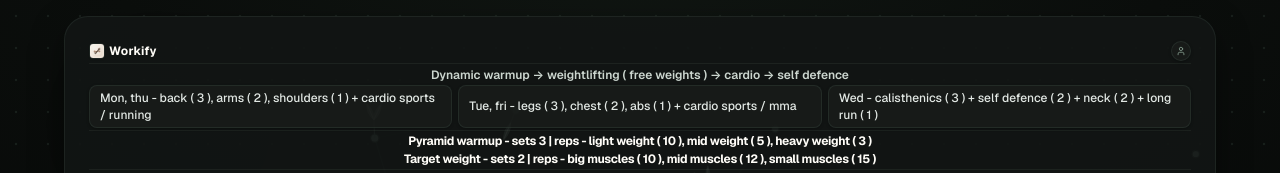
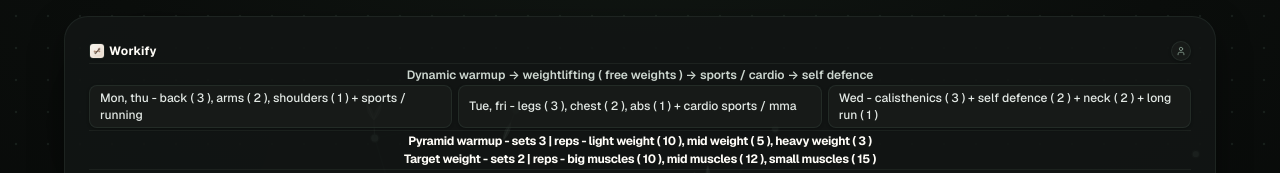
Before and after one commit to AbhinavXDayal/Workify, a React (Vite) app: page / in a window 1280 px wide. Shown: the top 173 px of the page. Built offline with nearby package versions, Linux system fonts and the light colour scheme; no server answers.

Commit message:
Update overview and Mon/Thu header text

```diff
--- a/src/constants/workoutConfig.ts
+++ b/src/constants/workoutConfig.ts
@@ -2,9 +2,9 @@ import type { DayWorkoutConfig, WorkoutDay } from '../types/workout';
 
 export const SPLIT_HEADER_TEXT = {
   title: 'Workify',
-  overview: 'Dynamic warmup → weightlifting ( free weights ) → cardio → self defence',
+  overview: 'Dynamic warmup → weightlifting ( free weights ) → sports / cardio → self defence',
   days: [
-    'Mon, thu - back ( 3 ), arms ( 2 ), shoulders ( 1 ) + cardio sports / running',
+    'Mon, thu - back ( 3 ), arms ( 2 ), shoulders ( 1 ) + sports / running',
     'Tue, fri - legs ( 3 ), chest ( 2 ), abs ( 1 ) + cardio sports / mma',
     'Wed - calisthenics ( 3 ) + self defence ( 2 ) + neck ( 2 ) + long run ( 1 )',
   ],
```
